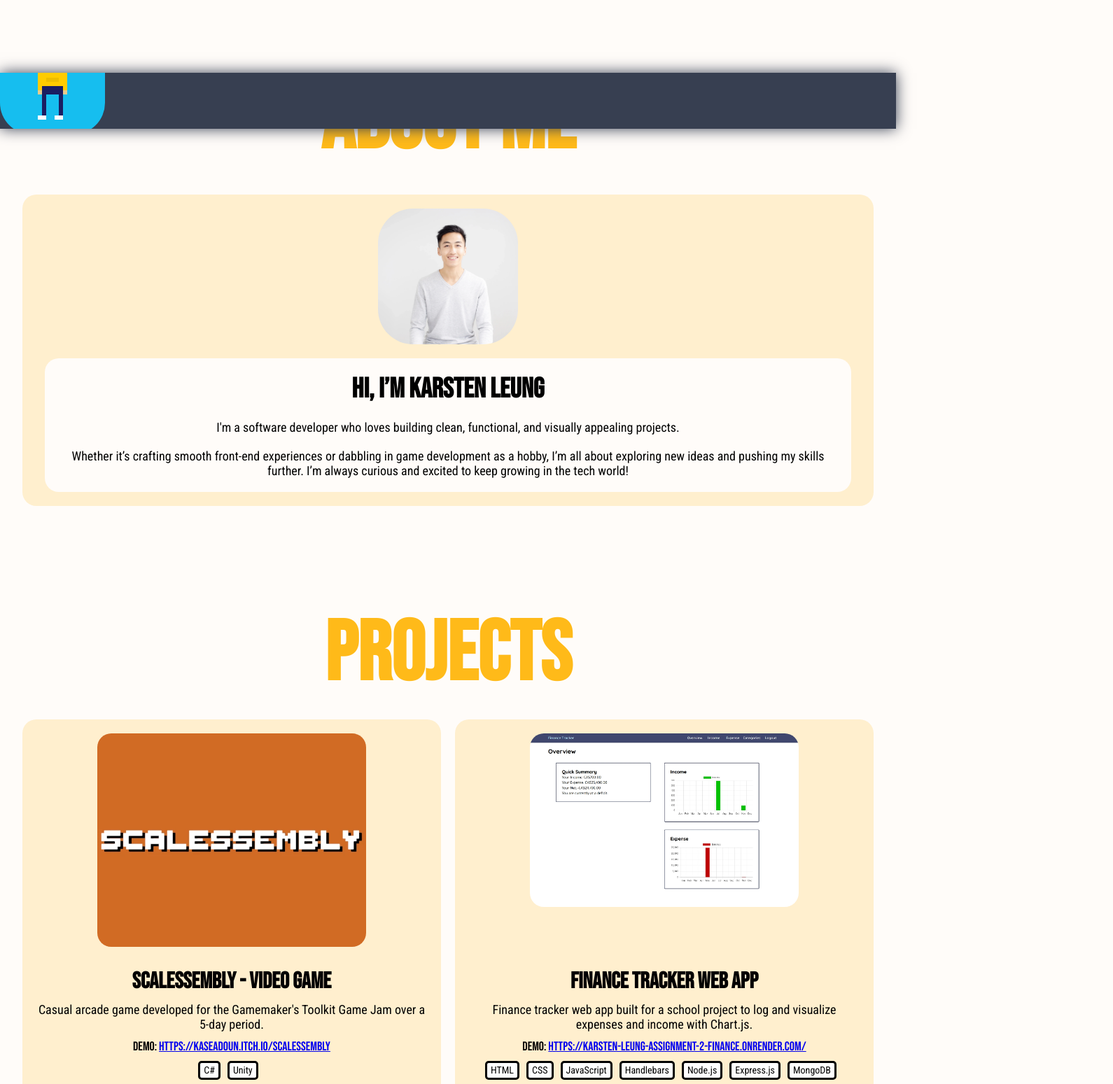
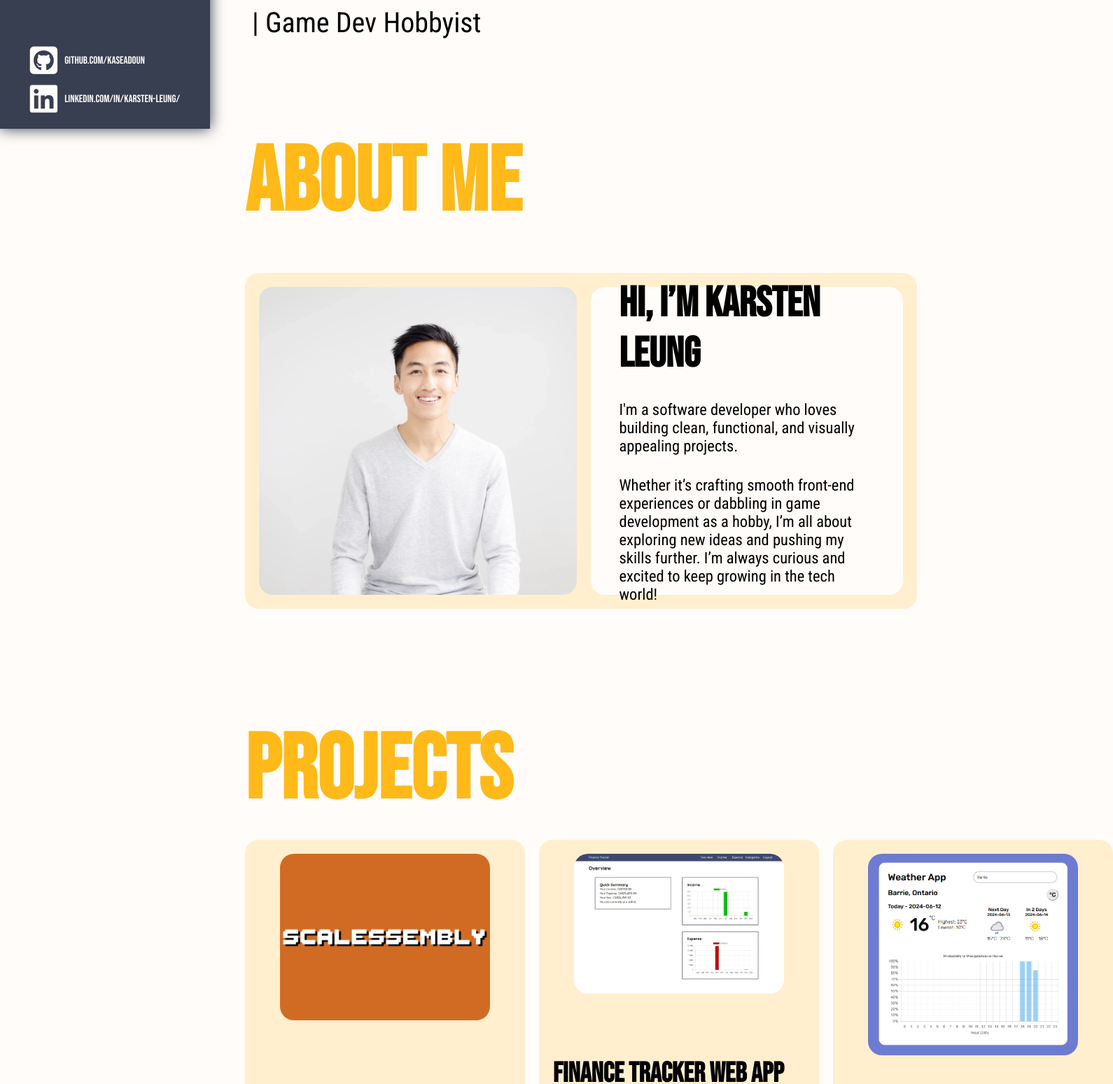
Before and after one commit to kaseadoun/karsten-leung-portfolio, a React (Vite) app: page / in a window 1280 px wide. Shown: the part 616-2165 px from the top of the page at 70% size, 1590 px wide, since content can reach past the window. Built offline with nearby package versions, Linux system fonts and the light colour scheme.

Commit message:
Finished base responsive web design

```diff
--- a/src/index.css
+++ b/src/index.css
@@ -71,7 +71,7 @@ p {
 main section {
   text-align: center;
   min-height: 90vh;
-  width: 100vw;
+  width: 90vw;
   padding: 0 2.5vw;
 }
 
@@ -101,7 +101,7 @@ nav {
   position: fixed;
   font-size: 2.5em;
   margin: 0 3vw;
-  color: var(--baby-powder)
+  color: var(--baby-powder);
 }
 #nav-arrow-right {
   right: 0;
@@ -135,7 +135,8 @@ img {
   align-items: center;
 }
 
-#home-content, #home-text-content {
+#home-content,
+#home-text-content {
   display: flex;
   flex-direction: column;
   justify-content: center;
@@ -313,15 +314,254 @@ h4 {
 }
 
 /* Smaller desktop views */
-@media only screen and (min-width: 992px) {
+@media only screen and (min-width: 1024px) {
   h1,
   h2 {
     color: var(--selective-yellow);
-    font-size: 12em;
+    font-weight: 900;
+    font-size: 20em;
+  }
+
+  h2 {
+    font-size: 13em;
+  }
+
+  h3 {
+    font-size: 4em;
+  }
+
+  /* ---------- HEADER AND FOOTER CONTAINER ---------- */
+  .navigation {
+    position: fixed;
+    display: flex;
+    flex-direction: column;
+    justify-content: space-around;
+    align-items: center;
+    height: 100vh;
+    min-width: 250px;
+    max-width: 300px;
+    background-color: var(--charcoal);
+    box-shadow: 0 0 20px var(--charcoal);
+    z-index: 1;
+  }
+
+  header {
+    display: flex;
+    flex-direction: column;
+    justify-content: flex-start;
+    align-items: center;
+    height: 100vh;
+    width: 100%;
+    gap: 60px;
+  }
+
+  #logo {
+    border-radius: 30%;
+    margin: 50px;
+    margin-top: 80px;
+    max-width: 200px;
+    max-height: 200px;
+  }
+
+  nav {
+    width: 100%;
+    min-height: 50%;
+  }
+
+  ul {
+    display: flex;
+    flex-direction: column;
+    justify-content: flex-start;
+    align-items: flex-start;
+    width: 100%;
+    height: 100%;
+  }
+
+  ul > *:hover {
+    background-color: var(--baby-powder);
+    color: var(--charcoal);
+  }
+
+  ul a {
+    width: 100%;
+  }
+
+  li {
+    color: var(--baby-powder);
+    font-size: 35px;
+    display: block;
+    padding: 0.5rem 1rem;
+    width: 100%;
+  }
+  li:hover,
+  li:hover a {
+    background-color: var(--baby-powder);
+    color: var(--charcoal);
+    cursor: pointer;
+  }
+
+  footer {
+    display: flex;
+    flex-direction: column;
+    gap: 10px;
+    margin: 20px;
+  }
+  .footer-links {
+    display: flex;
+    gap: 10px;
+    align-items: center;
+    color: var(--baby-powder);
+    text-decoration: none;
+    font-size: 1.5em;
+  }
+  .footer-icons {
+    font-size: 3em;
+    color: var(--baby-powder);
+  }
+  .footer-links:hover,
+  .footer-icons:hover {
+    color: var(--baby-powder);
+    text-decoration: underline;
+  }
+
+  /* ---------- CONTENT CONTAINER ---------- */
+  .content-container {
+    display: flex;
+    flex-direction: column;
+    background-color: var(--baby-powder);
+    min-height: 100vh;
+    max-width: 60%;
+    align-items: normal;
+    padding-left: 350px;
+    padding-right: 300px;
+  }
+
+  main section {
+    padding: 0;
+    text-align: start;
+    max-width: 70vw;
+    min-height: 100vh;
+  }
+
+  section {
+    display: flex;
+    flex-direction: column;
+    justify-content: flex-start;
+    min-height: 100vh;
+    height: 100%;
+  }
+
+  /* ---------- HOME ---------- */
+  #home {
+    justify-content: center;
+    align-items: normal;
+  }
+
+  .tag {
+    font-size: 40px;
+    margin: 0 0 10px 10px;
+  }
+
+  .tag:nth-of-type(1) {
+    margin-top: -30px;
+  }
+
+  /* ---------- ABOUT ME ---------- */
+  .about-me-content-container {
+    display: flex;
+    flex-direction: row;
+    margin-top: 50px;
+    background-color: var(--eggshell);
+    gap: 20px;
+    padding: 20px;
+    border-radius: 20px;
+    height: 60vh;
+    width: 75vw;
+  }
+
+  .personal-photo {
+    max-width: 475px;
+    max-height: 475px;
+    height: 100%;
+    border-radius: 20px;
+  }
+
+  .personal-description-container {
+    display: flex;
+    flex-direction: column;
+    justify-content: center;
+    align-items: flex-start;
+    gap: 30px;
+    background-color: var(--baby-powder);
+    padding: 20px 40px;
+    border-radius: 20px;
+    width: 100%;
+    height: 100%;
+    max-height: 475px;
+  }
+
+  h4 {
+    font-size: 6em;
+  }
+  .personal-description {
+    font-size: 2.25em;
+  }
+
+  /* ---------- PROJECT ITEM STYLING ---------- */
+  .project-container {
+    display: grid;
+    grid-template-columns: auto auto;
+    width: 100%;
+  }
+
+  .project-card {
+    display: flex;
+    gap: 40px;
+    min-width: 400px;
+    min-height: 500px;
+    max-width: 500px;
+    max-height: 600px;
+    background-color: var(--eggshell);
+    padding: 20px;
+    border-radius: 20px;
+    margin-bottom: 50px;
+  }
+
+  .project-images {
+    min-width: 200px;
+    min-height: 200px;
+    max-width: 300px;
+    max-height: 400px;
+    border-radius: 20px;
+    object-fit: cover;
+    object-position: left;
+  }
+
+  .project-card-text {
+    display: flex;
+    flex-direction: column;
+    justify-content: space-around;
+  }
+
+  .project-card-text h2 {
+    margin-bottom: -25px;
+  }
+
+  .technology-tag {
+    font-family: "Roboto Condensed", sans-serif;
+    display: inline-block;
+    background-color: var(--white);
+    padding: 5px 10px;
+    border: solid 3px;
+    border-radius: 5px;
+    margin-right: 10px;
   }
 }
 
 /* Desktops */
 @media only screen and (min-width: 1280px) {
-
+  .project-container {
+    display: grid;
+    grid-template-columns: auto auto auto;
+  }
 }
```
